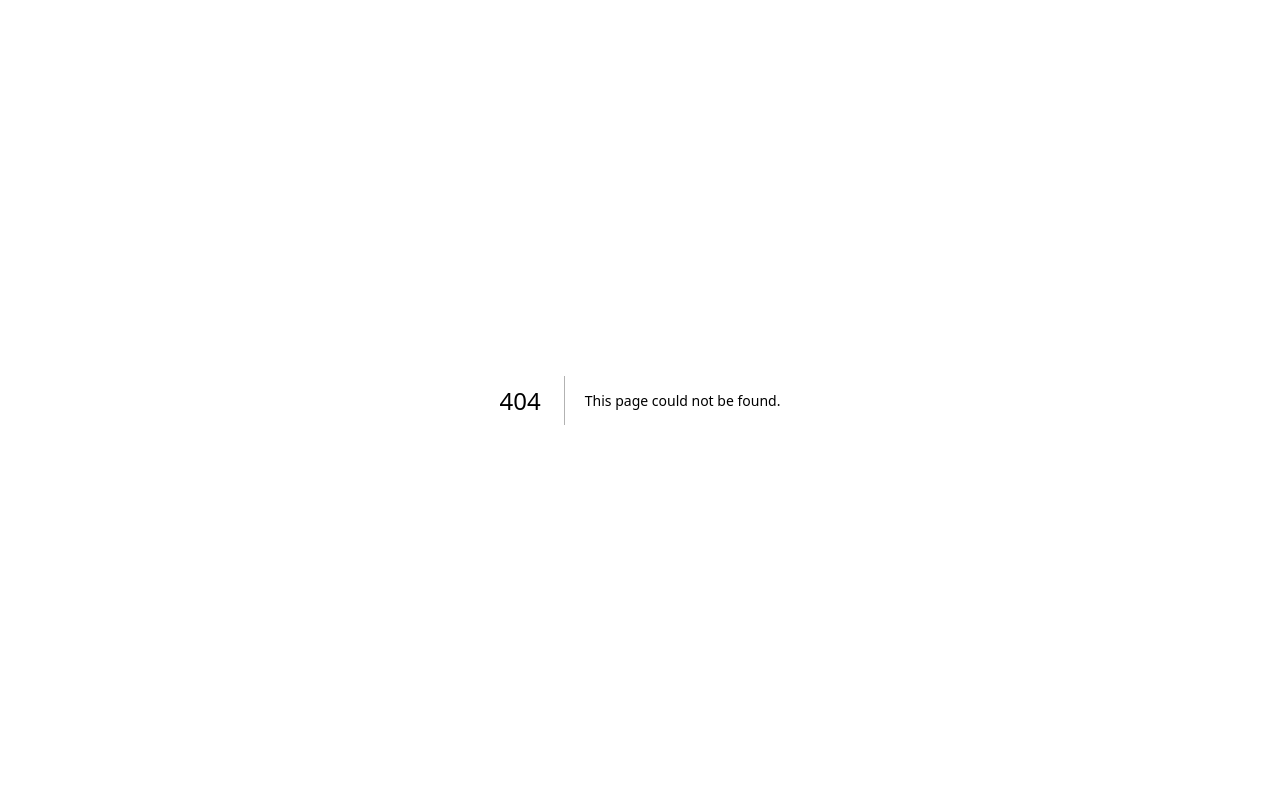
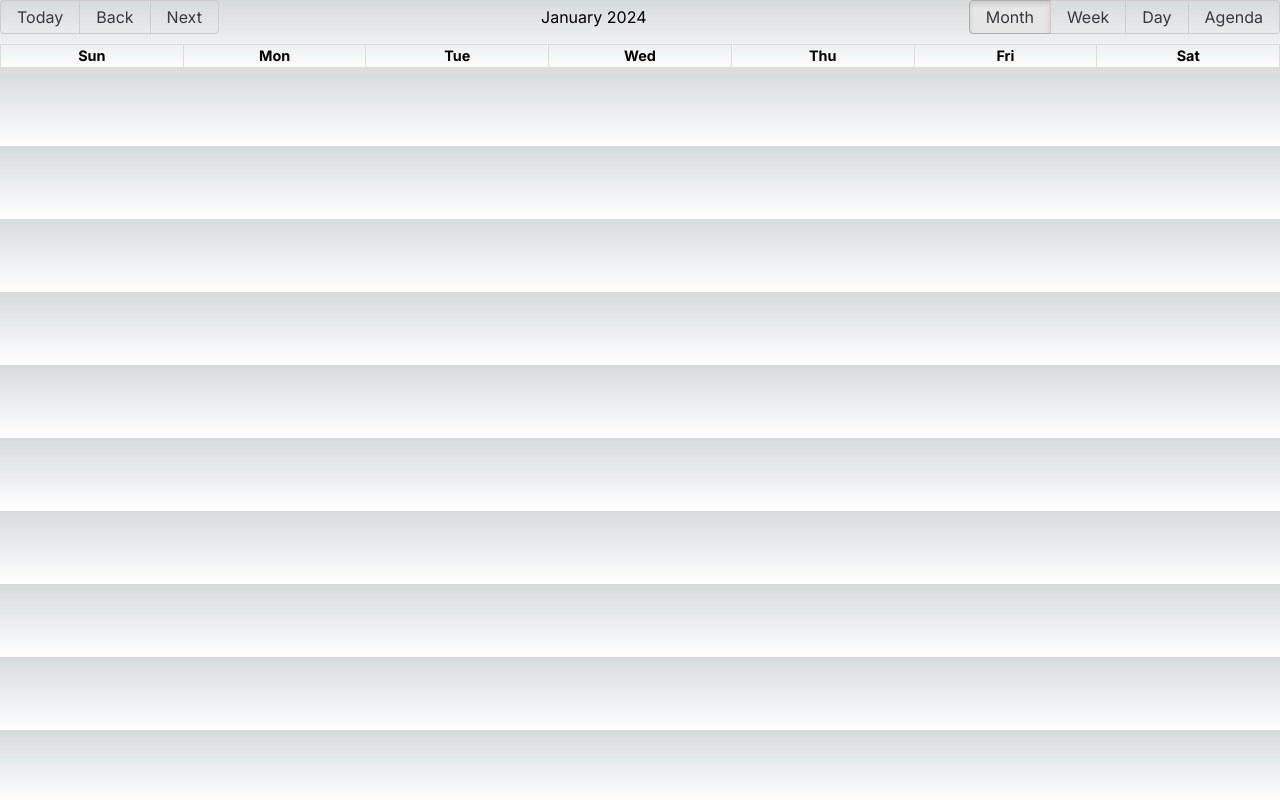
Before and after one commit to insus100/TFG23-24, a Next.js app: page /calendartest in a window 1280 px wide. Before the commit this address had no page. Built offline with nearby package versions, Linux system fonts and the light colour scheme.

Commit message:
calendar test

```diff
--- a/package.json
+++ b/package.json
@@ -11,16 +11,19 @@
   "dependencies": {
     "axios": "^1.6.5",
     "bcryptjs": "^2.4.3",
+    "dayjs": "^1.11.10",
     "mongoose": "^8.1.0",
     "next": "14.1.0",
     "next-auth": "^4.24.5",
     "react": "^18",
+    "react-big-calendar": "^1.8.6",
     "react-dom": "^18"
   },
   "devDependencies": {
     "@types/bcryptjs": "^2.4.6",
     "@types/node": "^20",
     "@types/react": "^18",
+    "@types/react-big-calendar": "^1.8.8",
     "@types/react-dom": "^18",
     "autoprefixer": "^10.0.1",
     "eslint": "^8",
--- /dev/null
+++ b/src/app/calendartest/page.tsx
@@ -0,0 +1,22 @@
+'use client'//ojo https://stackoverflow.com/questions/74614922/super-expression-must-either-be-null-or-a-function-nextjs-13
+import { Calendar, dayjsLocalizer } from "react-big-calendar";
+import "react-big-calendar/lib/css/react-big-calendar.css";
+import dayjs from "dayjs";
+
+
+function CalendarTest() {
+  const localizer = dayjsLocalizer(dayjs);
+  return (
+    <div>
+        <Calendar
+            localizer={localizer}
+            //style={{
+            //    height: 100,
+            //    width: 100
+            //}}
+        />
+    </div>
+  )
+}
+
+export default CalendarTest
```
Also changed, not shown: 1 other file (tests, documents, lock files or other folders).
